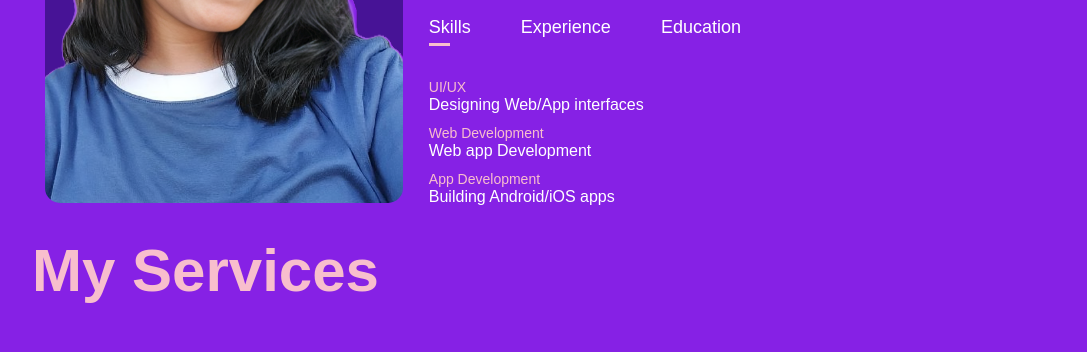
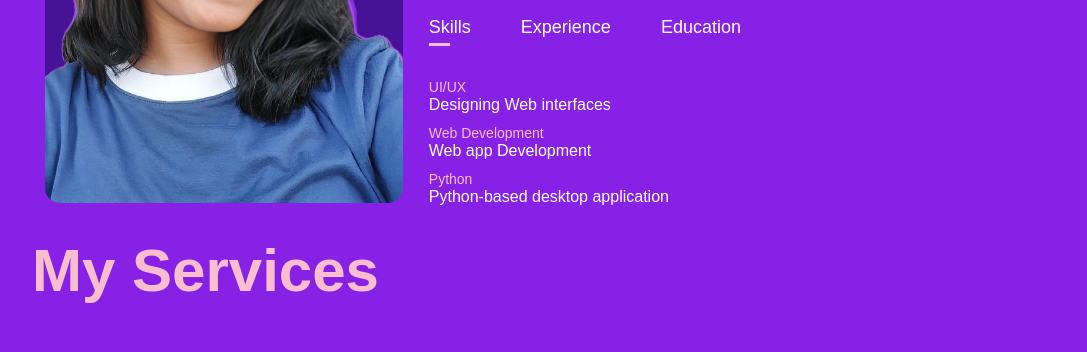
Before and after one commit to its-rosh/Portfolio, a plain HTML site: page index.html in a window 1280 px wide. Shown: the part 1152-1504 px from the top of the page, without its empty margins (96-1183 px from the left). Drawn offline with Linux system fonts and the light colour scheme.

Commit message:
More Updates

```diff
--- a/index.html
+++ b/index.html
@@ -53,9 +53,9 @@ I love simplifying complex concepts and constantly strive to improve — whether
             </div>
             <div class="tab-contents active-tab" id="skills">
                 <ul>
-                    <li><span>UI/UX</span><br>Designing Web/App interfaces</li>
+                    <li><span>UI/UX</span><br>Designing Web interfaces</li>
                     <li><span>Web Development</span><br>Web app Development</li>
-                    <li><span>App Development</span><br>Building Android/iOS apps</li>
+                    <li><span>Python</span><br>Python-based desktop application</li>
                 </ul>
             </div>
             <div class="tab-contents" id="experience">
@@ -69,8 +69,8 @@ I love simplifying complex concepts and constantly strive to improve — whether
             <div class="tab-contents" id="education">
                 <ul>
                     <li><span>2025- currently</span><br>Master of Science (M.S.) Data Science<br>Thakur College - University Of Mumbai </li>
-                    <li><span>2025</span><br>Bachelor of Science (B.S.) Computer Science<br>(Final Percentile 9.55)Ratnam College - University Of Mumbai </li>
-                    <li><span>2025</span><br>BBA from ISM Bangalore.</li>
+                    <li><span>2025</span><br>Bachelor of Science (B.S.) Computer Science<br>(Final Percentile 9.55) Ratnam College - University Of Mumbai </li>
+                    <li><span>2025</span><br>Data Science & Web Development<br>Apna College</li>
                 </ul>
             </div>
         </div>
```
